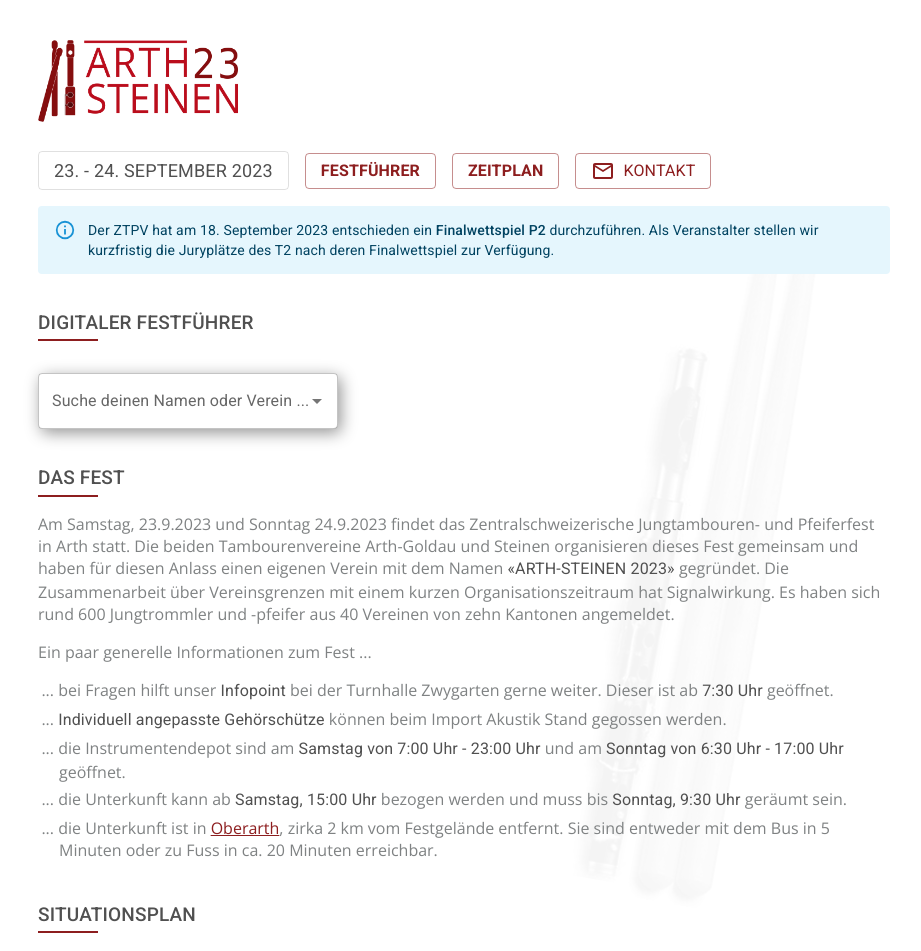
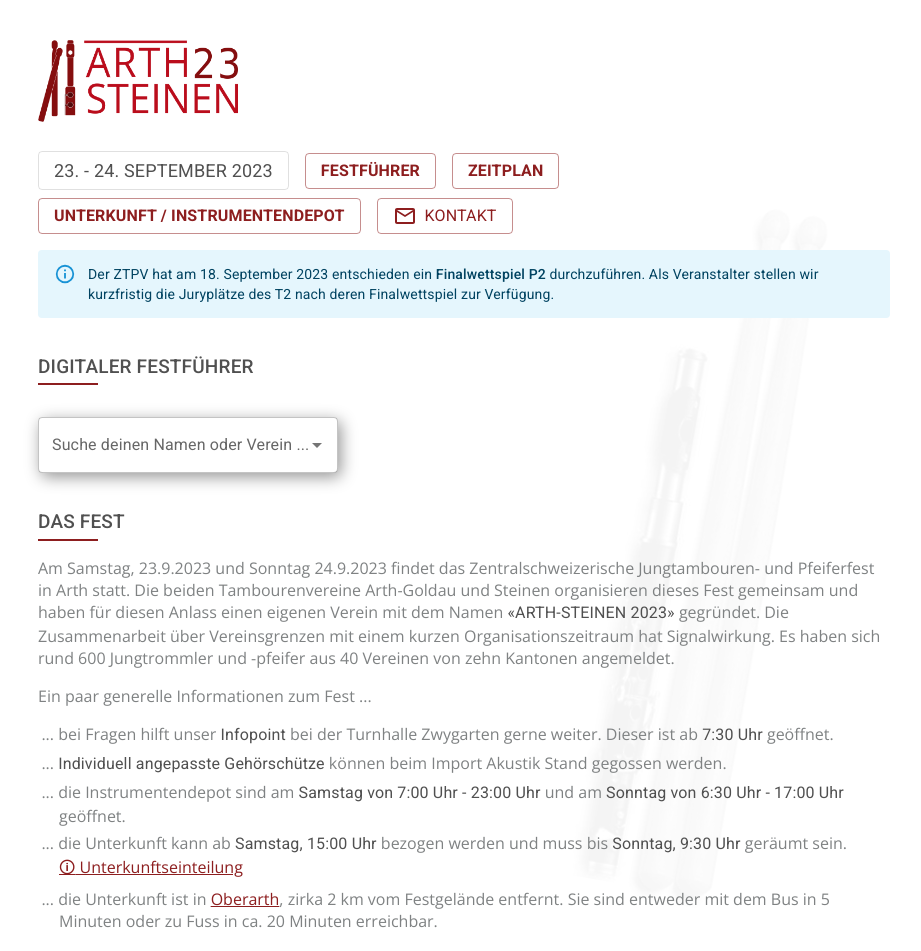
Before and after one commit to randombenj/arth-steinen-23, a React (Create React App) app: page / in a window 1280 px wide. Shown: the top 951 px of the page, without its empty margins (226-1147 px from the left). Built offline with nearby package versions, Linux system fonts and the light colour scheme.

Commit message:
Add unterkunfts info

```diff
--- a/src/App.tsx
+++ b/src/App.tsx
@@ -16,6 +16,8 @@
 
 // @ts-ignore
 import festfuehrer from './data/festfuehrer.pdf';
+// @ts-ignore
+import unterkunft from './data/unterkunft-id.pdf'
 import MyFest from './MyFest';
 
 
@@ -81,6 +83,13 @@
           }}>Zeitplan</Typography>
         </Button>
 
+        <Button sx={{ marginTop: 1, marginRight: 2 }} variant="outlined" href={unterkunft} target='_blank'>
+          <Typography sx={{
+            fontSize: 16,
+            fontWeight: 600
+          }}>Unterkunft / Instrumentendepot</Typography>
+        </Button>
+
         <Button sx={{ marginTop: 1 }} variant="outlined" href='mailto:info@arth-steinen-23.ch'>
           <MailOutlineIcon sx={{ marginRight: 1 }} />
           <Typography sx={{
@@ -120,7 +129,7 @@
           <li>... bei Fragen hilft unser <Blacker>Infopoint</Blacker> bei der Turnhalle Zwygarten gerne weiter. Dieser ist ab <Blacker>7:30 Uhr</Blacker> geöffnet.</li>
           <li>... <Blacker>Individuell angepasste Gehörschütze</Blacker> können beim Import Akustik Stand gegossen werden.</li>
           <li>... die Instrumentendepot sind am <Blacker>Samstag von 7:00 Uhr - 23:00 Uhr</Blacker> und am  <Blacker>Sonntag von 6:30 Uhr - 17:00 Uhr</Blacker> geöffnet.</li>
-          <li>... die Unterkunft kann ab <Blacker>Samstag, 15:00 Uhr</Blacker> bezogen werden und muss bis <Blacker>Sonntag, 9:30 Uhr</Blacker> geräumt sein. </li>
+          <li>... die Unterkunft kann ab <Blacker>Samstag, 15:00 Uhr</Blacker> bezogen werden und muss bis <Blacker>Sonntag, 9:30 Uhr</Blacker> geräumt sein. <br /><a target="_blank" href={unterkunft} rel="noreferrer"><Bolder>🛈</Bolder> Unterkunftseinteilung</a></li>
           <li>
             ... die Unterkunft ist in <a href="https://goo.gl/maps/8fG2i2E6JkDCwwiy7" target="_blank" rel="noreferrer">Oberarth</a>, zirka 2 km vom Festgelände entfernt. Sie sind entweder mit dem
             Bus in 5 Minuten oder zu Fuss in ca. 20 Minuten erreichbar.</li>
```
Also changed, not shown: 1 other file (tests, documents, lock files or other folders).
